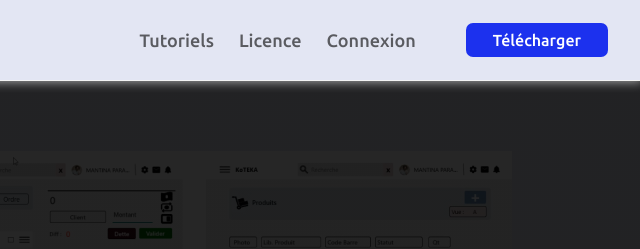
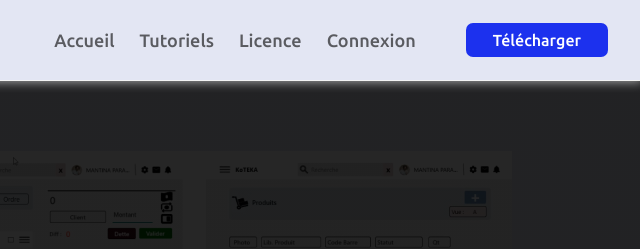
Before and after one commit to Laulha/kotekaapp, a plain HTML site: page index.html in a window 1280 px wide. Shown: the top 249 px of the page, 640-1280 px from the left. Drawn offline with Linux system fonts and the light colour scheme.

Commit message:
Ajout du bouton de navigation accueil

```diff
--- a/index.html
+++ b/index.html
@@ -20,6 +20,9 @@
             <div class="overlay-menu-mobile"></div>
             <nav class="header__nav">
                 <ul class="header__nav__menu">
+                    <li class="header__nav__menu__link">
+                        <a href="index.html">Accueil</a>
+                    </li>
                     <li class="header__nav__menu__link">
                         <a href="tutoriel.html">Tutoriels</a>
                     </li>
```
Also changed, not shown: tutoriel.html (+3 -0 lines).
